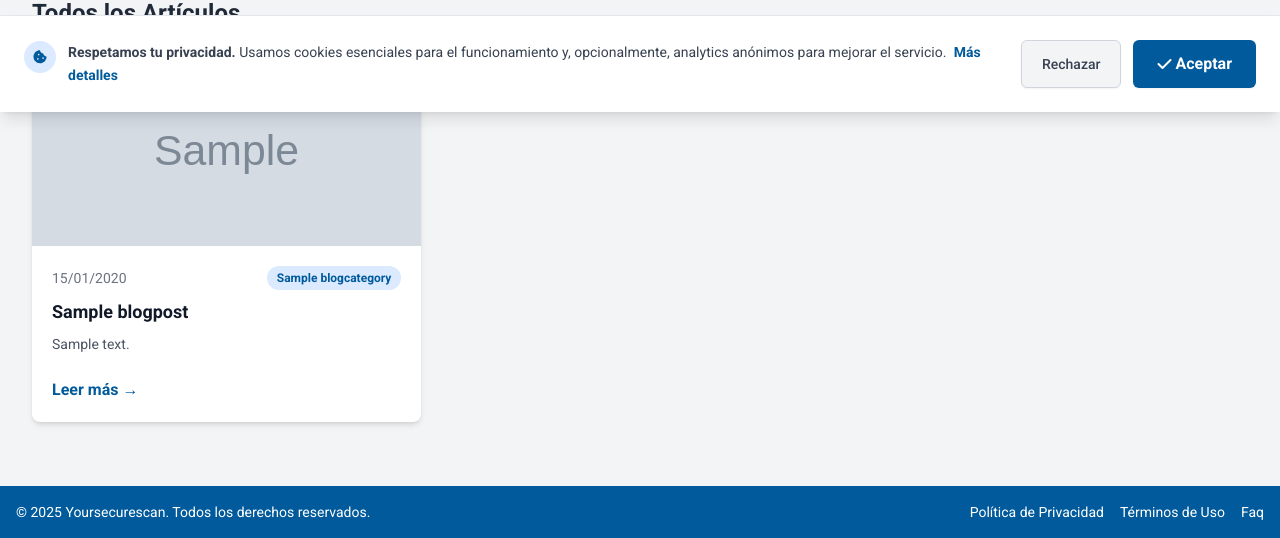
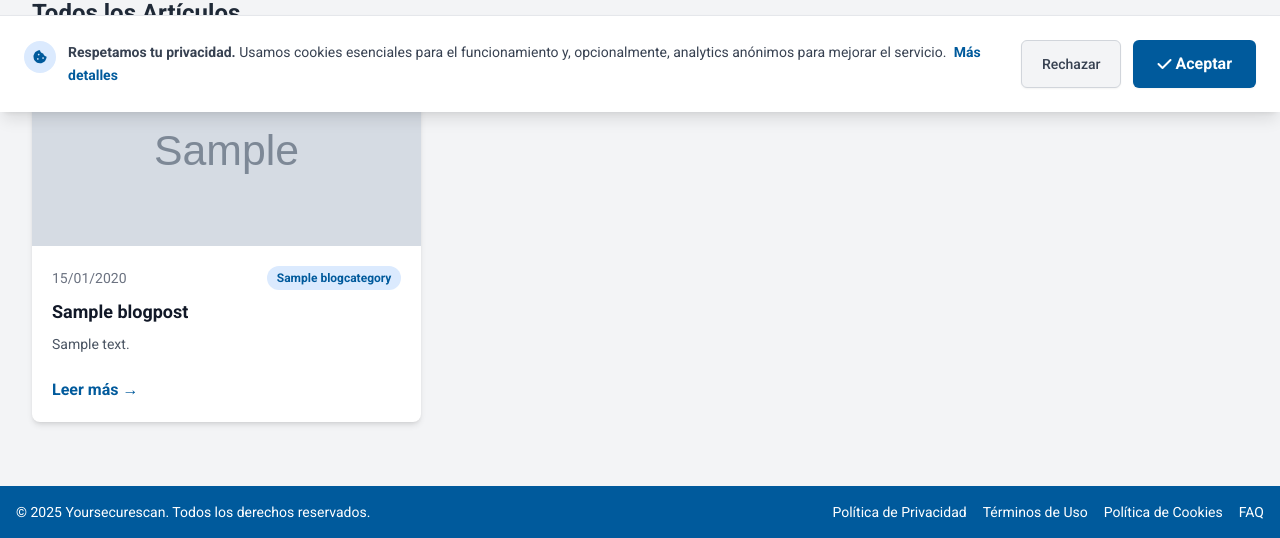
Before and after one commit to fjreyesm/privacytool, a Django app: page /blog/ in a window 1280 px wide. Shown: the part 688-1226 px from the top of the page. Run offline with Django 5.2, Linux system fonts and the light colour scheme; tables that the repository leaves empty hold one stand-in row (values such as "Sample post"); grey boxes marked "Sample" are stand-in pictures; some libraries are stand-ins or nearby versions.

Commit message:
Fix missing quote in cookie policy link and improve FAQ capitalization

```diff
--- a/templates/components/footer.html
+++ b/templates/components/footer.html
@@ -7,9 +7,8 @@
             <div class="flex space-x-4">
                 <a href="{% url 'core:privacy_policy' %}" class="text-sm hover:text-gray-200">Política de Privacidad</a>
                 <a href="{% url 'core:terms_of_use' %}" class="text-sm hover:text-gray-200">Términos de Uso</a>
-
-                <a href="{% url 'core:politica-cookies' %}" class="text-sm hover:text-gray-200>Política de Cookies</a>
-                <a href="{% url 'core:faq' %}" class="text-sm hover:text-gray-200">Faq</a>
+                <a href="{% url 'core:politica-cookies' %}" class="text-sm hover:text-gray-200">Política de Cookies</a>
+                <a href="{% url 'core:faq' %}" class="text-sm hover:text-gray-200">FAQ</a>
             </div>
         </div>
     </div>
```
